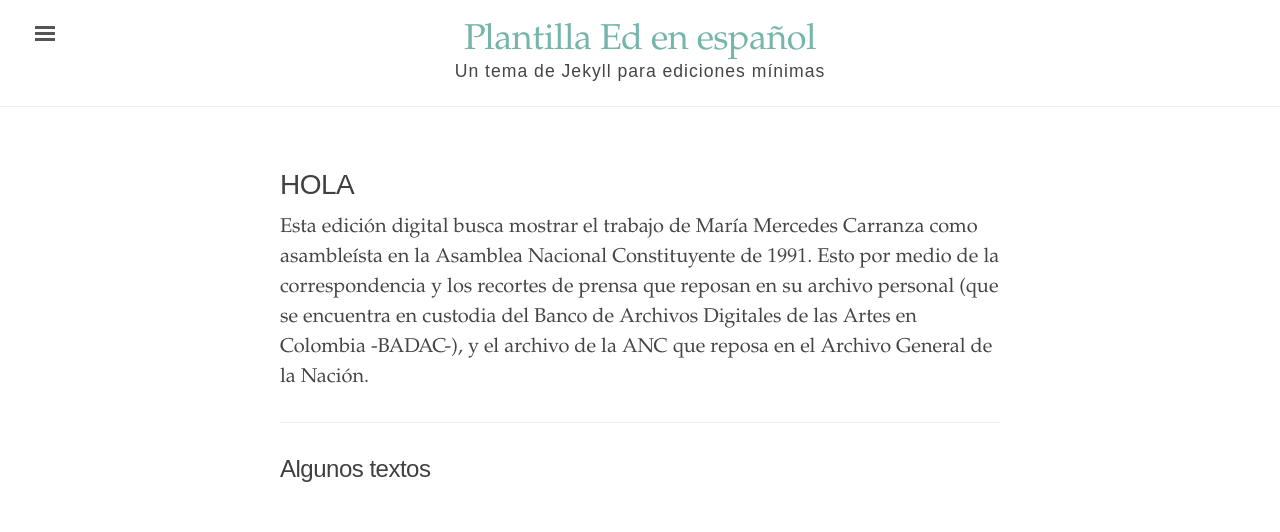
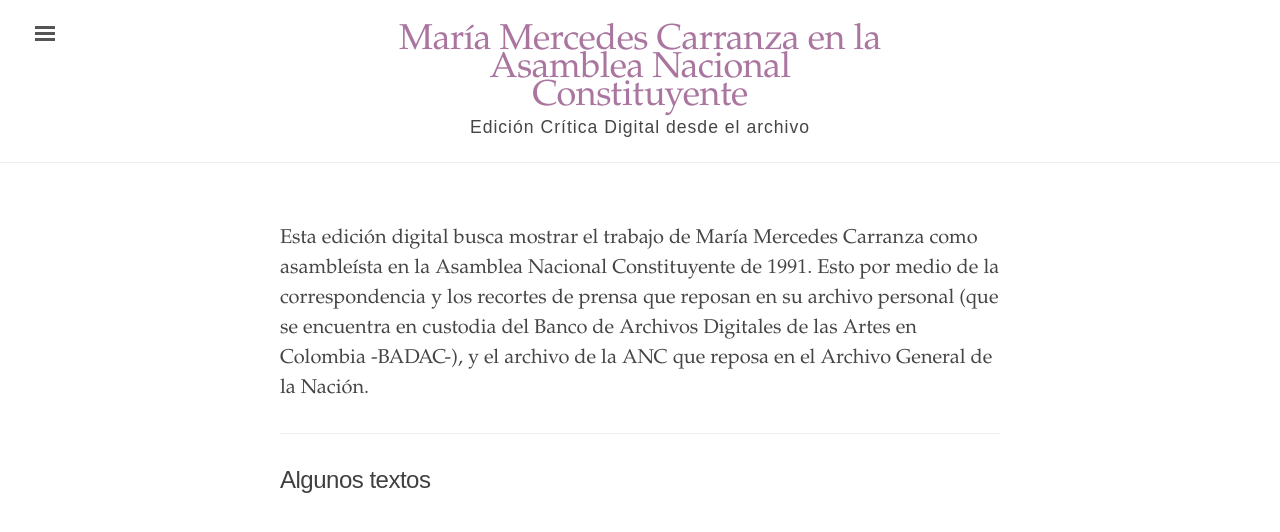
Before and after one commit to LorenzoAugust/Edici-n-digitalMMC, a Jekyll site: the page built from index.md, in a window 1280 px wide. Shown: the top 532 px of the page. Built offline with Jekyll 4.4.1, drawn with Linux system fonts in a browser that asks for light colours.

Commit message:
Actualización 2

```diff
--- a/_config.yml
+++ b/_config.yml
@@ -1,14 +1,14 @@
 # Built with Jekyll 3.6.0
 
 # Setup
-title:               Plantilla Ed en español # Título del proyecto
-tagline:             'Un tema de Jekyll para ediciones mínimas' # Subtítulo, cambiar de acuerdo con el proyecto
-description:         'Plantilla en español para ediciones mínimas basadas en Ed'
-url:                 'http://minicomp.github.io' # Cambiar por repositorio propio
-baseurl:             '/plantilla-ed' # Cambiar por url de base propia, también cambiar nombre de carpeta del proyecto y repositorio
+title:               María Mercedes Carranza en la Asamblea Nacional Constituyente # Título del proyecto
+tagline:             'Edición Crítica Digital desde el archivo' # Subtítulo, cambiar de acuerdo con el proyecto
+description:         'Una vista de la participación de María Mercedes Carranza en la Asamblea Nacional Constituyente de Colombia de 1991, a través de su archivo y el de la Asamblea'
+url:                 'https://lorenzoaugust.github.io/Edici-n-digitalMMC/' # Cambiar por repositorio propio
+baseurl:             '/Edici-n-digitalMMC' # Cambiar por url de base propia, también cambiar nombre de carpeta del proyecto y repositorio
 
 # Color scheme. Options: red, orange, magenta, cyan, blue, brown
-color-scheme: cyan # Puede escogerse una paleta de colores entre las opciones arriba
+color-scheme: magenta # Puede escogerse una paleta de colores entre las opciones arriba
 
 # Permalinks
 permalink: pretty
--- a/index.md
+++ b/index.md
@@ -2,8 +2,6 @@
 layout: default
 title: María Mercedes Carranza en la Asamblea Nacional Constituyente
 ---
-
-# HOLA
 
 Esta edición digital busca mostrar el trabajo de María Mercedes Carranza como asambleísta en la Asamblea Nacional Constituyente de 1991. Esto por medio de la correspondencia y los recortes de prensa que reposan en su archivo personal (que se encuentra en custodia del Banco de Archivos Digitales de las Artes en Colombia -BADAC-), y el archivo de la ANC que reposa en el Archivo General de la Nación.
 
```
